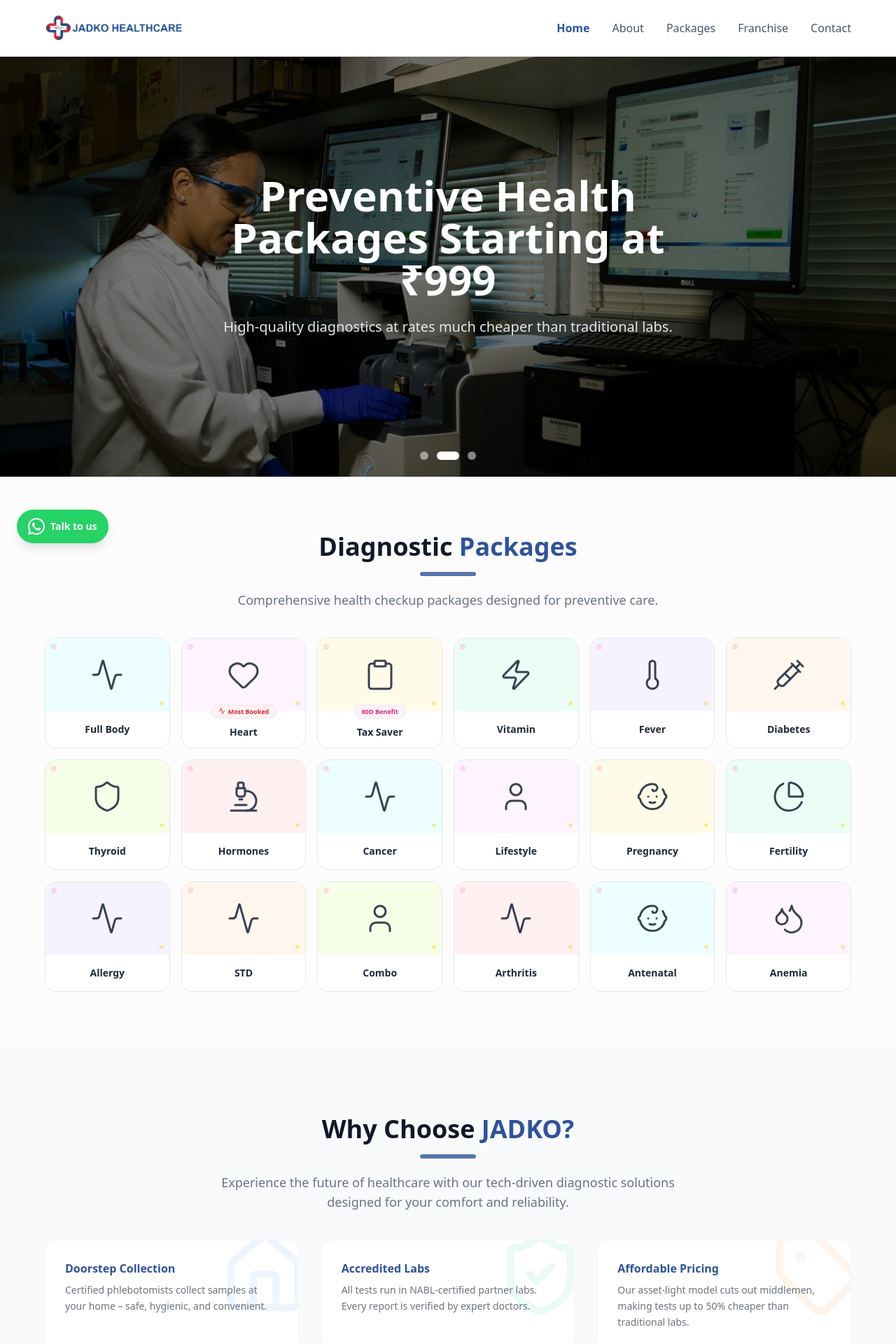
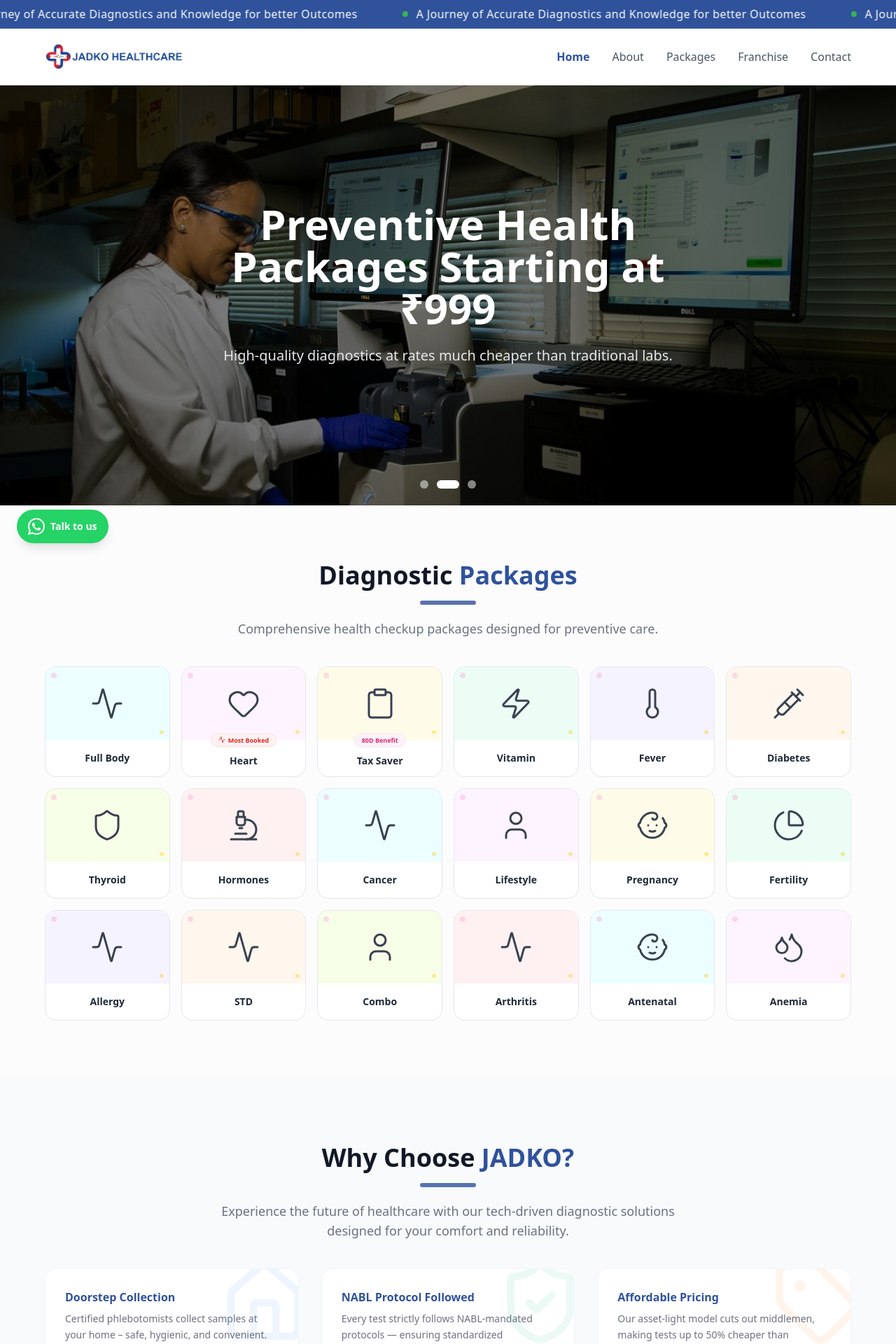
Before and after one commit to ZaploomTechnologies/jadko_frontend, a React (Vite) app: page / in a window 1280 px wide. Shown: the top 1920 px of the page at 70% size. Built offline with nearby package versions, Linux system fonts and the light colour scheme.

Commit message:
feat: implement About page components, marquee, and core layout sections

```diff
--- a/src/App.jsx
+++ b/src/App.jsx
@@ -10,6 +10,7 @@
 import ContactPage from './pages/ContactPage';
 import PackagePage from './pages/PackagePage';
 import PackageDetailPage from './pages/PackageDetailPage';
+import Marquee from './components/common/Marquee';
 
 const ScrollToTop = () => {
   const { pathname } = useLocation();
@@ -44,6 +45,7 @@
         }
       `}</style>
       <ScrollToTop />
+      <Marquee />
       <Header />
 
       {/* Floating WhatsApp Button */}
--- a/src/components/AboutSection.jsx
+++ b/src/components/AboutSection.jsx
@@ -15,7 +15,7 @@
             />
             <div className="space-y-6 text-gray-600 text-lg leading-relaxed">
               <p>
-                Founded in 2025, backed by over 29+ years of industry experience and expertise, JADKO is committed to transforming healthcare across India. We leverage technology, clinical expertise, and an asset-light franchise model to deliver high-quality testing far from metro centers.
+                Backed by over 29+ years of industry experience and expertise, JADKO is committed to transforming healthcare across India. We leverage technology, clinical expertise, and an asset-light franchise model to deliver high-quality testing far from metro centers.
               </p>
               <p>
                 India's diagnostic market was ~₹1.54 lakh crore in FY24, and over 80% of this market is still underserved. JADKO's vision is to bridge this gap: we aim to provide affordable, world-class testing for all Indians by 2027.
--- a/src/components/Footer.jsx
+++ b/src/components/Footer.jsx
@@ -11,7 +11,7 @@
           <div className="md:col-span-2 lg:col-span-1">
             <img src="/jadko-logo.png" alt="JADKO Logo" className="h-10 w-auto mb-2" />
             <p className="text-gray-600 mb-8 leading-relaxed max-w-sm">
-              Providing accessible, affordable, and accurate diagnostic services across India. Bridging the gap in healthcare through technology and expertise.
+              A Journey of Accurate Diagnostics and Knowledge for better Outcomes — delivering reliable, affordable, and accessible healthcare across India.
             </p>
             <div className="flex gap-4">
               <a href="https://www.facebook.com/share/1DEHD4KzmY/" target="_blank" rel="noopener noreferrer" className="w-10 h-10 bg-gray-50 rounded-full flex items-center justify-center text-jadko-primary hover:bg-jadko-primary hover:text-white transition-all cursor-pointer">
--- a/src/components/WhyChooseUs.jsx
+++ b/src/components/WhyChooseUs.jsx
@@ -12,8 +12,8 @@
   },
   {
     icon: ShieldCheck,
-    title: "Accredited Labs",
-    description: "All tests run in NABL-certified partner labs. Every report is verified by expert doctors.",
+    title: "NABL Protocol Followed",
+    description: "Every test strictly follows NABL-mandated protocols — ensuring standardized procedures, quality controls, and accurate, reliable results you can trust.",
     color: "from-emerald-500/20 to-teal-500/20",
     iconColor: "text-emerald-500",
     hoverBorder: "group-hover:border-emerald-400"
--- a/src/components/about/AboutHero.jsx
+++ b/src/components/about/AboutHero.jsx
@@ -16,7 +16,7 @@
           <div className="w-full lg:w-1/2 text-white">
             <div className="inline-flex items-center gap-2 px-3 py-1 rounded-full bg-jadko-accent/20 border border-jadko-accent/30 text-jadko-accent text-xs font-bold mb-6">
               <span className="w-2 h-2 rounded-full bg-jadko-accent animate-pulse"></span>
-              ACCURATE DIAGNOSTICS. KNOWLEDGE-DRIVEN OUTCOMES.
+              A Journey of Accurate Diagnostics and Knowledge for better Outcomes
             </div>
 
             <h1 className="text-3xl md:text-4xl lg:text-5xl font-extrabold leading-snug mb-4">
@@ -37,7 +37,7 @@
 
             <ul className="space-y-4">
               {[
-                "India's Trusted Network for Accurate Diagnostics",
+                "A Journey of Accurate Diagnostics and Knowledge for better Outcomes",
                 "Nationwide reach with technology-enabled labs",
                 "Faster turnaround times and accessible healthcare"
               ].map((item, index) => (
--- a/src/components/about/AboutStory.jsx
+++ b/src/components/about/AboutStory.jsx
@@ -21,7 +21,7 @@
             />
 
             <p className="text-lg text-gray-600 mb-8 leading-relaxed">
-              Founded in 2025 and backed by <strong className="text-gray-900">29+ years of diagnostic expertise</strong>, JADKO combines deep clinical knowledge with modern technology to build a scalable and trusted diagnostic network.
+              Backed by <strong className="text-gray-900">29+ years of diagnostic expertise</strong>, JADKO combines deep clinical knowledge with modern technology to build a scalable and trusted diagnostic network.
             </p>
 
             <div className="bg-gray-50 border-l-4 border-jadko-secondary p-8 rounded-r-2xl mb-8">
--- /dev/null
+++ b/src/components/common/Marquee.jsx
@@ -0,0 +1,26 @@
+import React from 'react';
+
+const Marquee = () => {
+  const message = "A Journey of Accurate Diagnostics and Knowledge for better Outcomes";
+
+  return (
+    <div className="bg-jadko-primary text-white overflow-hidden py-2 border-b border-white/10 relative z-[60]">
+      <div className="animate-marquee whitespace-nowrap">
+        {[...Array(10)].map((_, i) => (
+          <span key={i} className="mx-8 font-medium text-sm md:text-base tracking-wide inline-flex items-center">
+            <span className="w-2 h-2 bg-jadko-accent rounded-full mr-3 inline-block"></span>
+            {message}
+          </span>
+        ))}
+        {[...Array(10)].map((_, i) => (
+          <span key={i} className="mx-8 font-medium text-sm md:text-base tracking-wide inline-flex items-center">
+            <span className="w-2 h-2 bg-jadko-accent rounded-full mr-3 inline-block"></span>
+            {message}
+          </span>
+        ))}
+      </div>
+    </div>
+  );
+};
+
+export default Marquee;
--- a/src/index.css
+++ b/src/index.css
@@ -114,3 +114,20 @@
     padding-bottom: 3rem !important;
   }
 }
+
+/* Marquee Animation */
+@keyframes marquee {
+  0% { transform: translateX(0); }
+  100% { transform: translateX(-50%); }
+}
+
+.animate-marquee {
+  display: flex !important;
+  width: max-content;
+  animation: marquee 40s linear infinite;
+  will-change: transform;
+}
+
+.animate-marquee:hover {
+  animation-play-state: paused;
+}
--- a/src/pages/ContactPage.jsx
+++ b/src/pages/ContactPage.jsx
@@ -29,10 +29,16 @@
   </div>
 );
 
-const QuickLinkCard = ({ icon: Icon, label, colorClass, onClick }) => (
+const WhatsAppIcon = () => (
+  <svg viewBox="0 0 24 24" className="w-5 h-5 text-white fill-current" xmlns="http://www.w3.org/2000/svg">
+    <path d="M17.472 14.382c-.297-.149-1.758-.867-2.03-.967-.273-.099-.471-.148-.67.15-.197.297-.767.966-.94 1.164-.173.199-.347.223-.644.075-.297-.15-1.255-.463-2.39-1.475-.883-.788-1.48-1.761-1.653-2.059-.173-.297-.018-.458.13-.606.134-.133.298-.347.446-.52.149-.174.198-.298.298-.497.099-.198.05-.371-.025-.52-.075-.149-.669-1.612-.916-2.207-.242-.579-.487-.5-.669-.51-.173-.008-.371-.01-.57-.01-.198 0-.52.074-.792.372-.272.297-1.04 1.016-1.04 2.479 0 1.462 1.065 2.875 1.213 3.074.149.198 2.096 3.2 5.077 4.487.709.306 1.262.489 1.694.625.712.227 1.36.195 1.871.118.571-.085 1.758-.719 2.006-1.413.248-.694.248-1.289.173-1.413-.074-.124-.272-.198-.57-.347m-5.421 7.403h-.004a9.87 9.87 0 01-5.031-1.378l-.361-.214-3.741.982.998-3.648-.235-.374a9.86 9.86 0 01-1.51-5.26c.001-5.45 4.436-9.884 9.888-9.884 2.64 0 5.122 1.03 6.988 2.898a9.825 9.825 0 012.893 6.994c-.003 5.45-4.437 9.884-9.885 9.884m8.413-18.297A11.815 11.815 0 0012.05 0C5.495 0 .16 5.335.157 11.892c0 2.096.547 4.142 1.588 5.945L.057 24l6.305-1.654a11.882 11.882 0 005.683 1.448h.005c6.554 0 11.89-5.335 11.893-11.893a11.821 11.821 0 00-3.48-8.413z"/>
+  </svg>
+);
+
+const QuickLinkCard = ({ icon: Icon, label, colorClass, onClick, useWhatsApp }) => (
   <button onClick={onClick} className="flex items-center gap-3 bg-white/10 backdrop-blur-sm border border-white/20 p-4 rounded-xl hover:bg-white/20 transition-all hover:-translate-y-1 w-full md:w-auto">
     <div className={`w-10 h-10 rounded-lg ${colorClass} flex items-center justify-center`}>
-      <Icon className="w-5 h-5 text-white" />
+      {useWhatsApp ? <WhatsAppIcon /> : <Icon className="w-5 h-5 text-white" />}
     </div>
     <span className="font-bold text-white text-sm">{label}</span>
   </button>
@@ -183,7 +189,7 @@
 
           <div className="flex flex-wrap items-center justify-center gap-4">
             <QuickLinkCard icon={Phone} label="Call Us Now" colorClass="bg-indigo-600" onClick={() => window.location.href = 'tel:+919033608708'} />
-            <QuickLinkCard icon={MessageCircle} label="WhatsApp Us" colorClass="bg-green-500" onClick={() => window.open('https://wa.me/919033608708', '_blank')} />
+            <QuickLinkCard icon={MessageCircle} label="WhatsApp Us" colorClass="bg-green-500" onClick={() => window.open('https://wa.me/919033608708', '_blank')} useWhatsApp />
             <QuickLinkCard icon={MapPin} label="Locate Us" colorClass="bg-red-500" />
             <QuickLinkCard icon={Download} label="Brochure PDF" colorClass="bg-gray-700" />
           </div>
```
